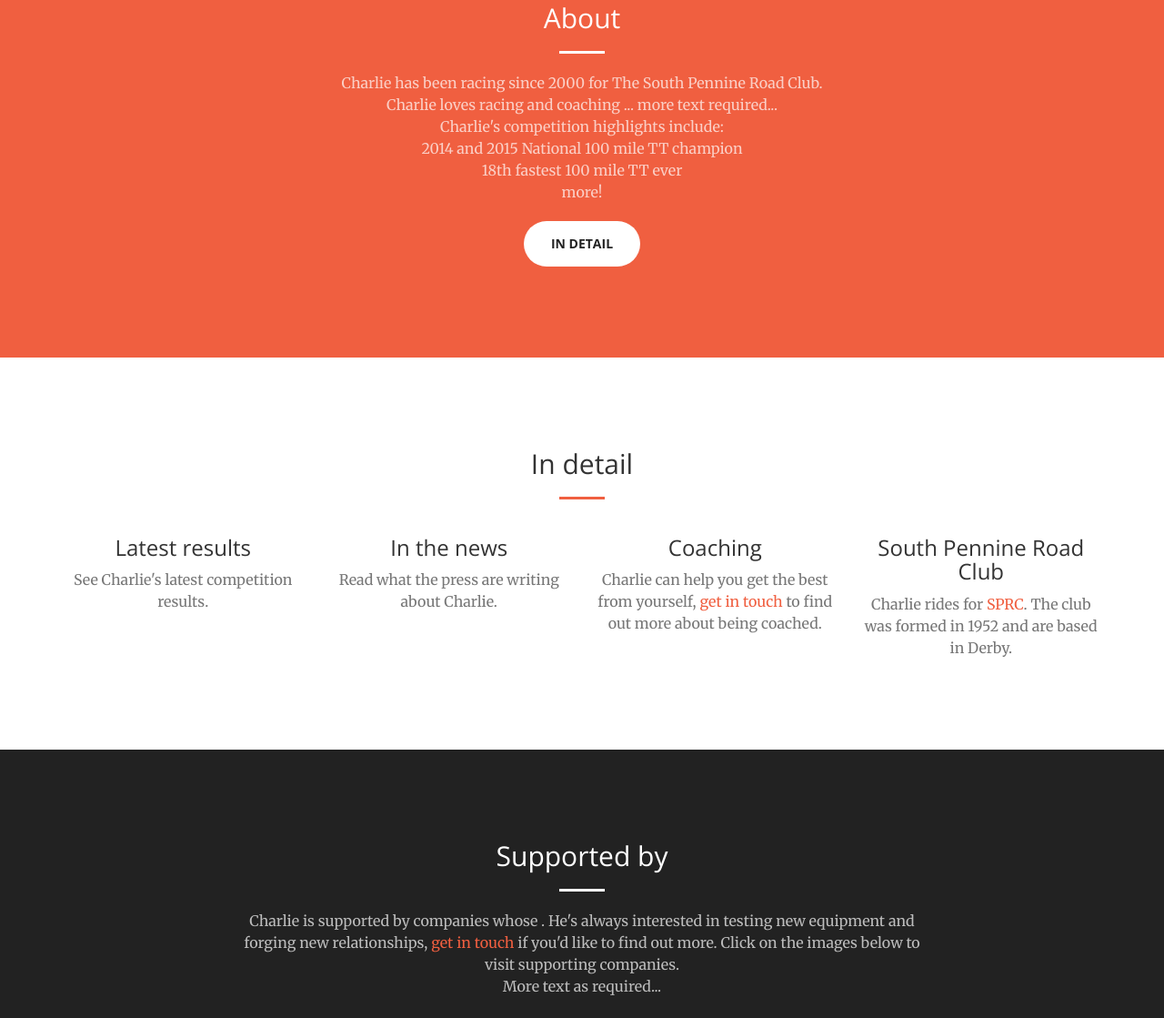
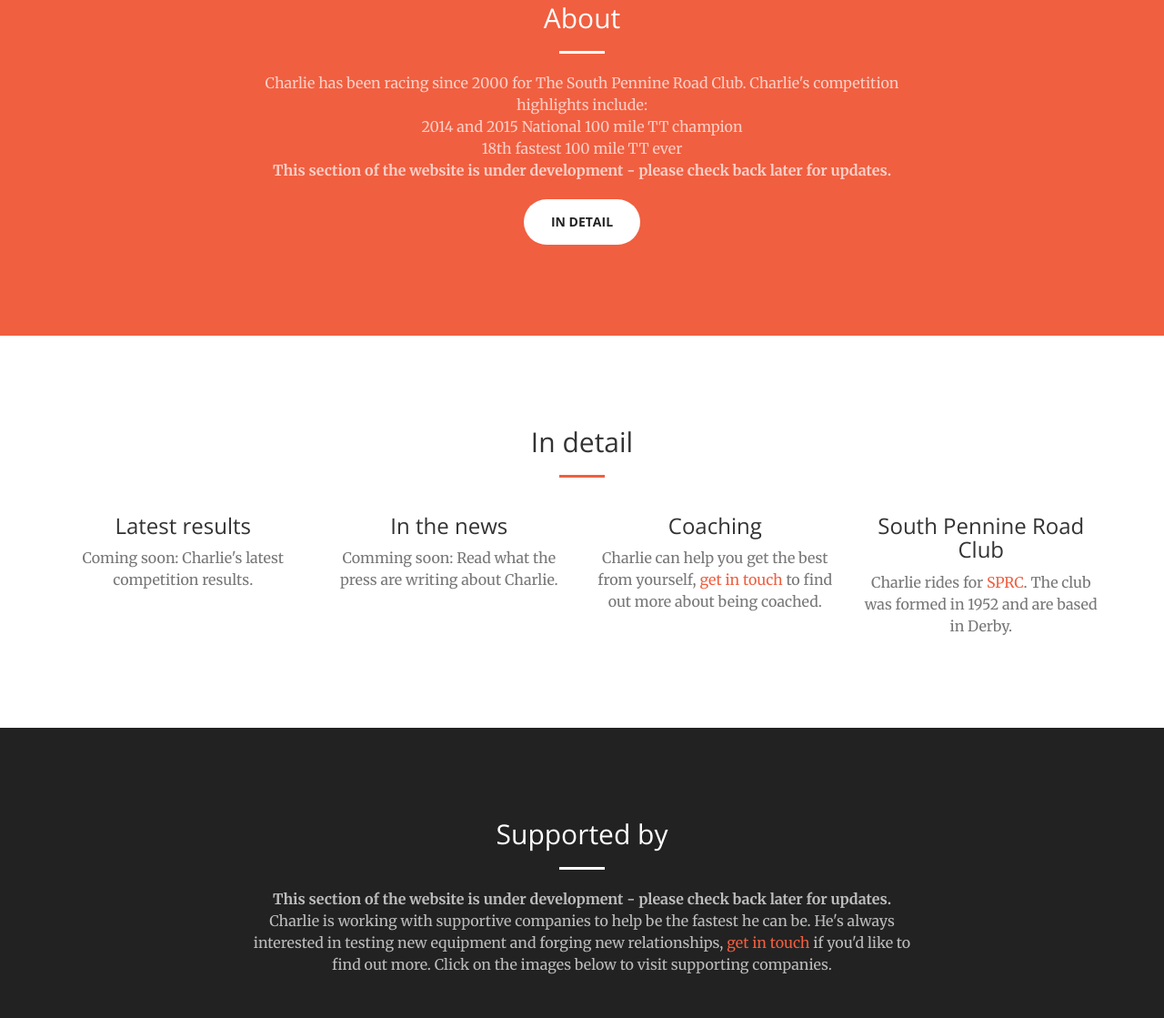
Before and after one commit to CTVeloRacing/CTVeloRacing.github.io, a plain HTML site: page index.html in a window 1280 px wide. Shown: the part 897-2016 px from the top of the page at 91% size. Drawn offline with nearby package versions, Linux system fonts and the light colour scheme.

Commit message:
updated photos and added under development caveats

```diff
--- a/index.html
+++ b/index.html
@@ -74,7 +74,9 @@
     <header>
         <div class="header-content">
             <div class="header-content-inner">
-                <h1>Charlie Taylor<br>UK time trial cyclist</h1>
+                <h1>Charlie Taylor
+                <br>
+                UK time trial cyclist</h1>
                 <hr>
                 <h2>Reigning National 100 mile time trial champion</h2>
                 <a href="#about" class="btn btn-primary btn-xl page-scroll">Find Out More</a>
@@ -88,7 +90,13 @@
                 <div class="col-lg-8 col-lg-offset-2 text-center">
                     <h2 class="section-heading">About</h2>
                     <hr class="light">
-                    <p class="text-faded">Charlie has been racing since 2000 for The South Pennine Road Club.<br>Charlie loves racing and coaching ... more text required...<br>Charlie's competition highlights include:<br>2014 and 2015 National 100 mile TT champion<br>18th fastest 100 mile TT ever<br>more!</p>
+                    <p class="text-faded">Charlie has been racing since 2000 for The South Pennine Road Club. Charlie's competition highlights include:
+                    <br>
+                    2014 and 2015 National 100 mile TT champion
+                    <br>
+                    18th fastest 100 mile TT ever
+                    <br>
+                    <b>This section of the website is under development - please check back later for updates.</b></p>
                     <a href="#detail" class="btn btn-default btn-xl">In detail</a>
                 </div>
             </div>
@@ -109,13 +117,13 @@
                 <div class="col-lg-3 col-md-6 text-center">
                     <div class="service-box">
                         <h3>Latest results</h3>
-                        <p class="text-muted">See Charlie's latest competition results.</p>
+                        <p class="text-muted">Coming soon: Charlie's latest competition results.</p>
                     </div>
                 </div>
                 <div class="col-lg-3 col-md-6 text-center">
                     <div class="service-box">
                         <h3>In the news</h3>
-                        <p class="text-muted">Read what the press are writing about Charlie.</p>
+                        <p class="text-muted">Comming soon: Read what the press are writing about Charlie.</p>
                     </div>
                 </div>
                 <div class="col-lg-3 col-md-6 text-center">
@@ -140,7 +148,7 @@
                 <div class="col-lg-8 col-lg-offset-2 text-center">
                     <h2 class="section-heading">Supported by</h2>
                     <hr class="light">
-                    <p class="text-faded">Charlie is supported by companies whose . He's always interested in testing new equipment and forging new relationships, <a href="#contact">get in touch</a> if you'd like to find out more. Click on the images below to visit supporting companies.<br>More text as required...</p>
+                    <p class="text-faded"><b>This section of the website is under development - please check back later for updates.</b><br>Charlie is working with supportive companies to help be the fastest he can be. He's always interested in testing new equipment and forging new relationships, <a href="#contact">get in touch</a> if you'd like to find out more. Click on the images below to visit supporting companies.</p>
                 </div>
             </div>
         </div>
@@ -150,7 +158,7 @@
         <div class="container-fluid">
             <div class="row no-gutter">
                 <div class="col-lg-4 col-sm-6">
-                    <a href="https://www.truemountain.com" class="portfolio-box">
+                    <a href="https://www.truemountain.com" target=_blank class="portfolio-box">
                         <img src="img/portfolio/1.jpg" class="img-responsive" alt="">
                         <div class="portfolio-box-caption">
                             <div class="portfolio-box-caption-content">
```
Also changed, not shown: img/misc/2009_MonsalHC.jpg (added), img/misc/2014_National100.jpg (added), img/misc/2015_100.jpg (added), img/misc/2015_100defence.jpg (added), img/misc/2015_MatlockCCHilly.jpeg (added), img/misc/MBPC_profile.jpeg (renamed from img/misc/fromMBPC.jpeg), 3 other files.
